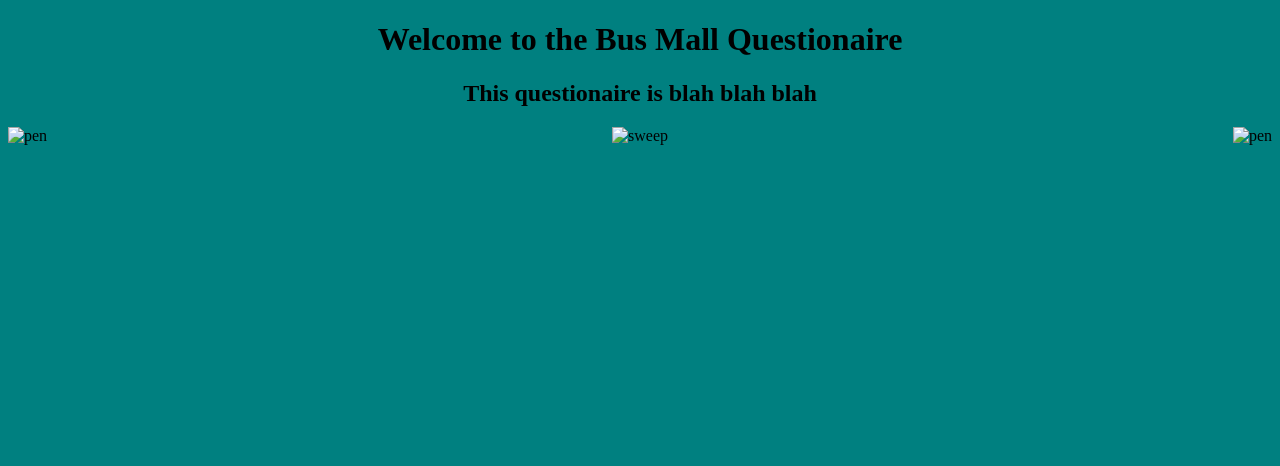
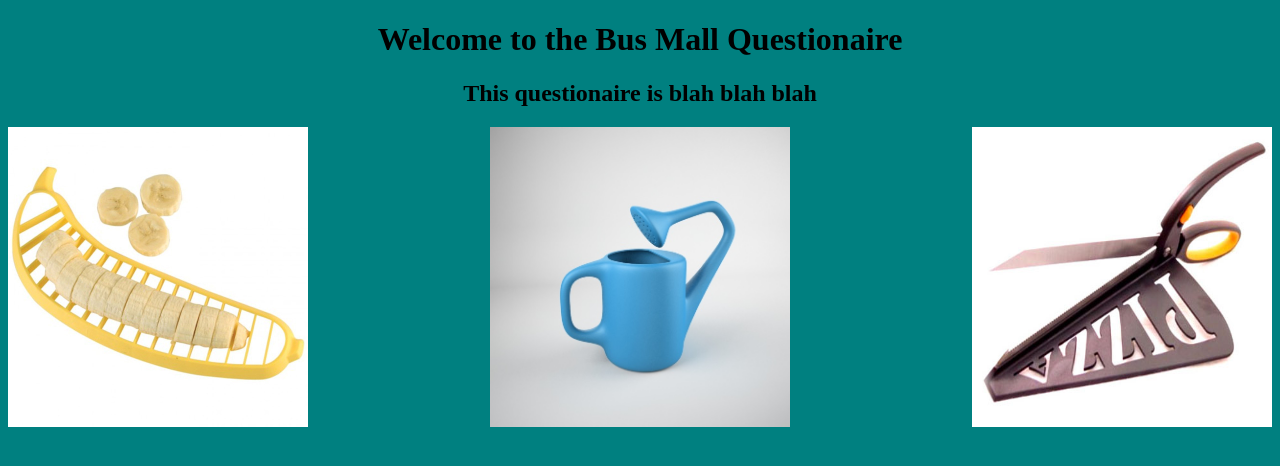
Before and after one commit to rpcvjet/BusMall, a plain HTML site: page index.html in a window 1280 px wide. Drawn offline with Linux system fonts and the light colour scheme.

Commit message:
completed monday lab monday

```diff
--- a/app.js
+++ b/app.js
@@ -1,28 +1,8 @@
   'use strict';
-  var choiceOne;
-  var choiceTwo;
-  var choiceThree;
-  var pictureOne;
-  var pictureTwo;
-  var pictureThree;
-  var timeClicked;
-  var timesDisplayed;
-  var newNumbers;
-
   var counter = 0;  //click counter set to 0
 
-//generates random number from 1-19
-
-  function randomNumberGenerator () {
-    choiceOne = Math.floor(Math.random() * 19) + 1;
-    choiceTwo = Math.floor(Math.random() * 19) + 1;
-    choiceThree = Math.floor(Math.random() * 19) + 1;
-
-    pictureOne = pictureGallery[choiceOne]; //made new variable that ties into pictureGallery. works. comes back with random path when I call randomNumberGenerator function.
-    pictureTwo = pictureGallery[choiceTwo];
-    pictureThree = pictureGallery[choiceThree];
-  }
-
+    var resultList = document.getElementById('results');
+    console.log(resultList);
 
   var pictureGallery = []; //1. Create empty array
 
@@ -56,18 +36,24 @@
   new Images ('img/water-can.jpg', 'water-can');
   new Images ('img/wine-glass.jpg', 'wine-glass');
 
+  //generates random number from 1-19
+  function randomNumberGenerator () {
+    return Math.floor(Math.random() * 19) + 1;
+  }
   function displayImage (){   //4. Now Access -- function that displays the pictures on page
     var previousArray = [];
-    randomNumberGenerator(); //pulling the random number in
 
+    var pictureOne = pictureGallery[randomNumberGenerator()]; //pulling the random number in
     var leftImg = document.getElementById('left');
     leftImg.src = pictureOne.filepath;
     leftImg.alt = pictureOne.Whodis;
 
+    var pictureTwo = pictureGallery[randomNumberGenerator()];
     var centerImg = document.getElementById('center');
     centerImg.src = pictureTwo.filepath;
     centerImg.alt = pictureTwo.Whodis;
 
+    var pictureThree = pictureGallery[randomNumberGenerator()];
     var rightImg = document.getElementById('right');
     rightImg.src = pictureThree.filepath;
     rightImg.alt = pictureThree.Whodis;
@@ -77,27 +63,30 @@
     while (leftPicture === previousArray[0] || leftPicture === previousArray[1] || leftPicture === previousArray[2])
       {
       leftPicture = randomNumberGenerator();
-      break;
+
     }
-    left.src = pictureGallery[leftPicture];
+    left.src = pictureGallery[leftPicture].filepath;
 
     var centerPicture = randomNumberGenerator();
     while (centerPicture === previousArray[0] || centerPicture === previousArray[1] || centerPicture === previousArray[2] || centerPicture === leftPicture)
-      break;
+
     {
       centerPicture = randomNumberGenerator();
     }
-    center.src = pictureGallery[centerPicture];
+    center.src = pictureGallery[centerPicture].filepath;
 
     var rightPicture = randomNumberGenerator();
     while (rightPicture === previousArray[0] || rightPicture === previousArray[1] || rightPicture === previousArray[2]
     || rightPicture === leftPicture || rightPicture === centerPicture)
-      break;
+
     {
       rightPicture = randomNumberGenerator();
     }
-    right.src = pictureGallery[rightPicture];
+    right.src = pictureGallery[rightPicture].filepath;
 
+    pictureGallery[rightPicture].timesDisplayed += 1;
+    pictureGallery[centerPicture].timesDisplayed += 1;
+    pictureGallery[leftPicture].timesDisplayed += 1;
     previousArray.push(leftPicture);
     previousArray.push(centerPicture);
     previousArray.push(rightPicture);
@@ -119,18 +108,18 @@
       if(event.target.alt === pictureGallery[i].Whodis) {
         pictureGallery[i].timeClicked += 1;
         displayImage();
-        counter += 1;
       }
-      // if (counter === 25){
+    }
+    counter += 1;
+    console.log(counter);
+    if (counter === 25) {
+      rotateImages.removeEventListener('click', changeThePicturesShown);
+      for (var j = 0; j < pictureGallery.length; j++) {
+        var lineElement = document.createElement('li');
+        lineElement.textContent = pictureGallery[j].Whodis + ' : Displayed/Clicked - ' + pictureGallery[j].timesDisplayed + ' / ' + pictureGallery[j].timeClicked;
+        console.log(lineElement);
+        console.log(resultList);
+        resultList.appendChild(lineElement);
+    }
     }
   }
-
-
-    // if(event.target.elements.filename){
-    //
-    //   console.log(event.target)// }
-
-
-
-  // var valueForName = event.target.elements.filename.value;
-  // var valueForFilePath = event.target.elements.filepath.value;
--- a/index.html
+++ b/index.html
@@ -1,4 +1,4 @@
-<!DOCTYPE html  >
+<!DOCTYPE html>
 <html>
   <head>
     <meta charset="utf-8">
@@ -18,18 +18,22 @@
       </div>
 
       <div id="holderCenter">
-        <img src=" " id="center" alt=" "  height="300px" width="300px"/>
+        <img src=" " id="center" alt=" "  height="300px" width="300px;"/>
       </div>
 
       <div id="holderRight">
-        <img src=" " id="right" alt=" " height="300px" width="300px"/>
+        <img src=" " id="right" alt=" " height="300px" width="300px;"/>
       </div>
+
+
 
     </div>
 
 
     </main>
+    <ul id ="results">
 
+    </ul>
   </body>
 
   <script src="app.js">
```
